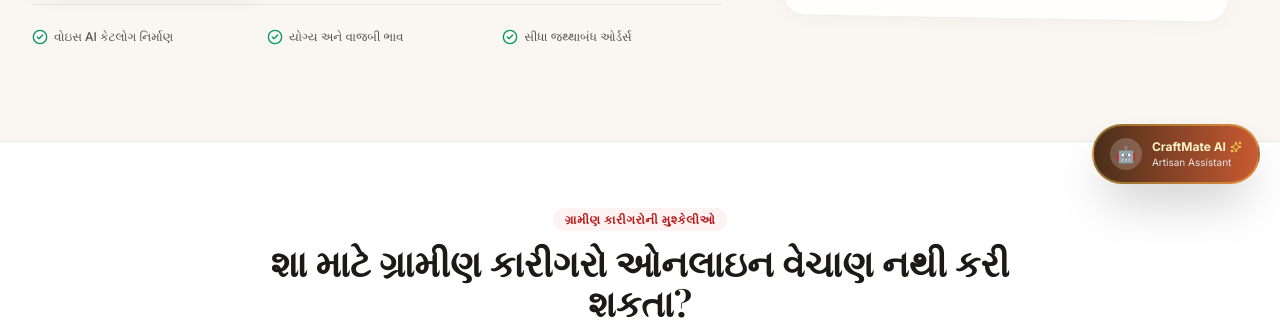
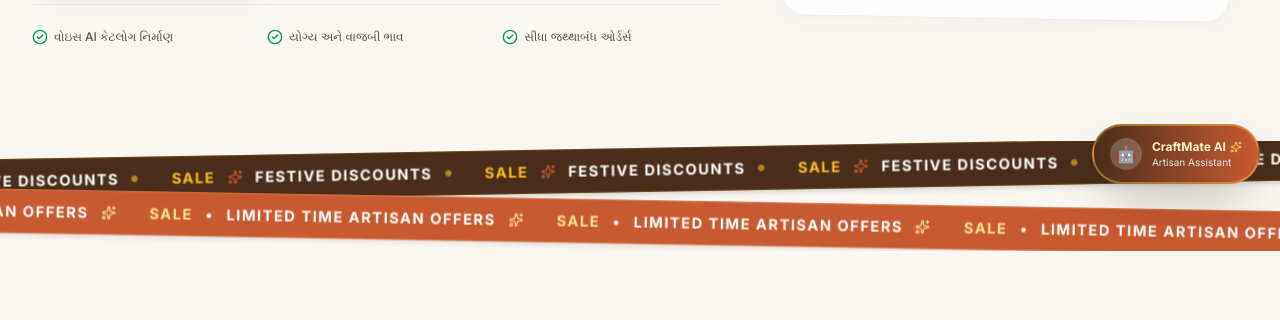
Before and after one commit to devuborad/CraftConnect, a React (Vite) app in the folder frontend/: page / in a window 1280 px wide. Shown: the part 596-916 px from the top of the page. Built offline with nearby package versions, Linux system fonts and the light colour scheme; a web font is replaced by a local one.

Commit message:
Add dual continuous horizontal SALE marquees (Left-to-Right and Right-to-Left) below Hero section

```diff
--- a/frontend/src/index.css
+++ b/frontend/src/index.css
@@ -85,6 +85,42 @@ body {
   animation: pulse-ring 2s infinite;
 }
 
+/* Marquee Animations */
+@keyframes marquee-ltr {
+  0% {
+    transform: translateX(-50%);
+  }
+  100% {
+    transform: translateX(0%);
+  }
+}
+
+@keyframes marquee-rtl {
+  0% {
+    transform: translateX(0%);
+  }
+  100% {
+    transform: translateX(-50%);
+  }
+}
+
+.animate-marquee-ltr {
+  display: flex;
+  width: max-content;
+  animation: marquee-ltr 22s linear infinite;
+}
+
+.animate-marquee-rtl {
+  display: flex;
+  width: max-content;
+  animation: marquee-rtl 22s linear infinite;
+}
+
+.animate-marquee-ltr:hover,
+.animate-marquee-rtl:hover {
+  animation-play-state: paused;
+}
+
 /* Custom Scrollbars */
 ::-webkit-scrollbar {
   width: 8px;
--- a/frontend/src/pages/LandingPage.tsx
+++ b/frontend/src/pages/LandingPage.tsx
@@ -128,6 +128,53 @@ export const LandingPage: React.FC = () => {
               </div>
 
             </div>
+          </div>
+        </div>
+      </section>
+
+      {/* DUAL CONTINUOUS HORIZONTAL SALE TICKERS */}
+      <section className="relative overflow-hidden space-y-2.5 my-8 py-2">
+        {/* Track 1: Left to Right Marquee */}
+        <div className="bg-[#4A2E1B] text-amber-300 py-2.5 overflow-hidden shadow-md flex items-center border-y border-amber-500/20 transform -rotate-1 scale-105">
+          <div className="animate-marquee-ltr select-none flex items-center whitespace-nowrap">
+            {Array.from({ length: 16 }).map((_, i) => (
+              <span key={`ltr-1-${i}`} className="inline-flex items-center text-xs sm:text-sm font-extrabold tracking-widest uppercase mx-4 space-x-3">
+                <span className="text-amber-400">SALE</span>
+                <Sparkles className="w-3.5 h-3.5 text-[#C85A32] shrink-0" />
+                <span className="text-white">FESTIVE DISCOUNTS</span>
+                <span className="w-1.5 h-1.5 rounded-full bg-amber-400/60 shrink-0" />
+              </span>
+            ))}
+            {Array.from({ length: 16 }).map((_, i) => (
+              <span key={`ltr-2-${i}`} className="inline-flex items-center text-xs sm:text-sm font-extrabold tracking-widest uppercase mx-4 space-x-3">
+                <span className="text-amber-400">SALE</span>
+                <Sparkles className="w-3.5 h-3.5 text-[#C85A32] shrink-0" />
+                <span className="text-white">FESTIVE DISCOUNTS</span>
+                <span className="w-1.5 h-1.5 rounded-full bg-amber-400/60 shrink-0" />
+              </span>
+            ))}
+          </div>
+        </div>
+
+        {/* Track 2: Right to Left Marquee */}
+        <div className="bg-[#C85A32] text-white py-2.5 overflow-hidden shadow-md flex items-center border-y border-orange-300/30 transform rotate-1 scale-105">
+          <div className="animate-marquee-rtl select-none flex items-center whitespace-nowrap">
+            {Array.from({ length: 16 }).map((_, i) => (
+              <span key={`rtl-1-${i}`} className="inline-flex items-center text-xs sm:text-sm font-extrabold tracking-widest uppercase mx-4 space-x-3">
+                <span className="text-amber-200">SALE</span>
+                <span className="text-white font-black">•</span>
+                <span>LIMITED TIME ARTISAN OFFERS</span>
+                <Sparkles className="w-3.5 h-3.5 text-amber-200 shrink-0" />
+              </span>
+            ))}
+            {Array.from({ length: 16 }).map((_, i) => (
+              <span key={`rtl-2-${i}`} className="inline-flex items-center text-xs sm:text-sm font-extrabold tracking-widest uppercase mx-4 space-x-3">
+                <span className="text-amber-200">SALE</span>
+                <span className="text-white font-black">•</span>
+                <span>LIMITED TIME ARTISAN OFFERS</span>
+                <Sparkles className="w-3.5 h-3.5 text-amber-200 shrink-0" />
+              </span>
+            ))}
           </div>
         </div>
       </section>
```
